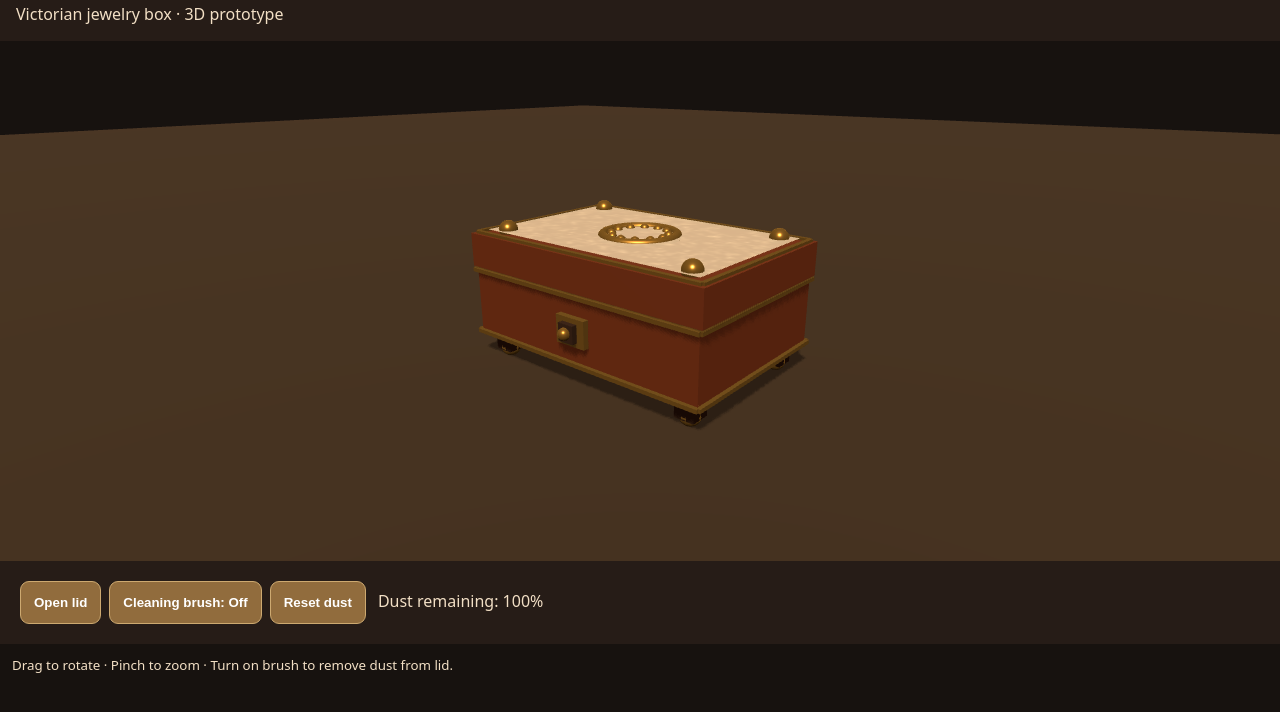
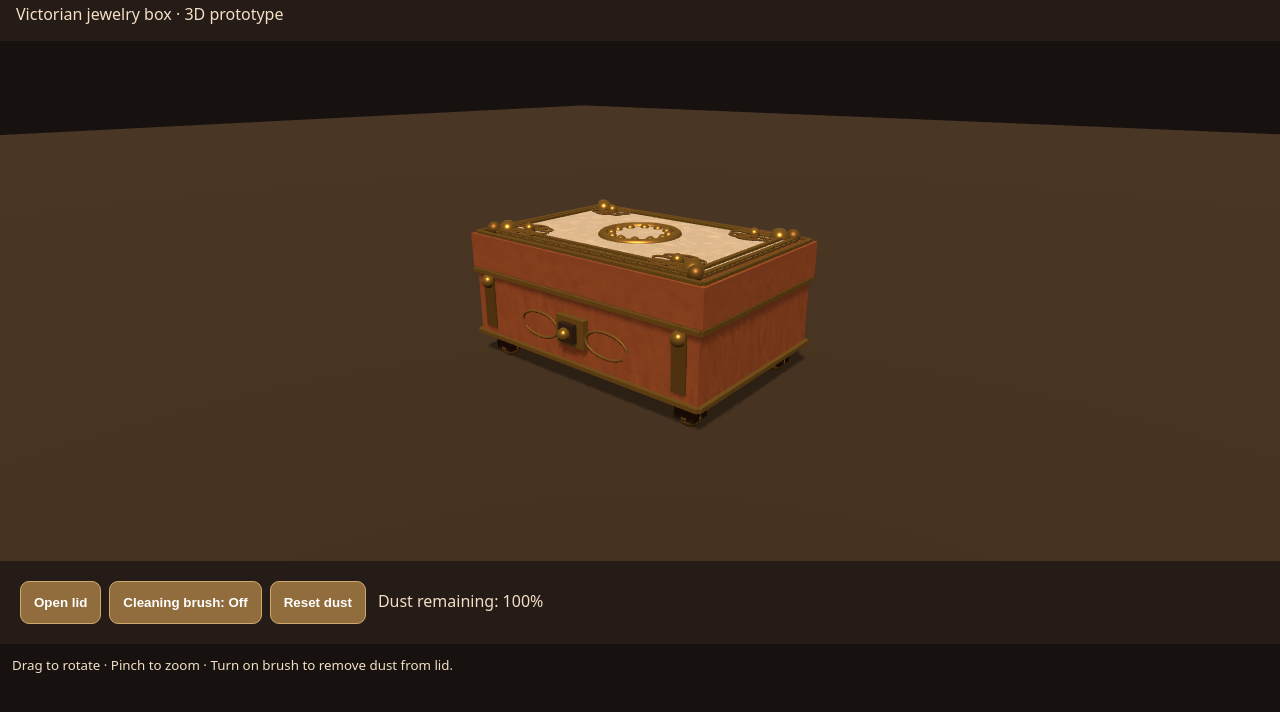
Before and after one commit to shelobe/The-Things-We-Keep, a plain HTML site: page index.html in a window 1280 px wide. Shown: the part 60-772 px from the top of the page. Drawn offline with nearby package versions, Linux system fonts and the light colour scheme; animation ran at ten frames a second.

Commit message:
Enhance Victorian box with mahogany grain, brass scrollwork, molding and velvet compartments

```diff
--- a/index.html
+++ b/index.html
@@ -6,6 +6,19 @@ const renderer=new THREE.WebGLRenderer({antialias:true});renderer.setPixelRatio(
 const controls=new OrbitControls(camera,renderer.domElement);controls.target.set(0,.8,0);controls.enableDamping=true;controls.minDistance=3;controls.maxDistance=12;
 scene.add(new THREE.HemisphereLight(0xffe9cf,0x33201c,2.4));const light=new THREE.DirectionalLight(0xffd8a4,3);light.position.set(3,7,5);light.castShadow=true;scene.add(light);
 const wood=new THREE.MeshStandardMaterial({color:0x63301c,roughness:.38}),gold=new THREE.MeshStandardMaterial({color:0xc39a4b,metalness:.8,roughness:.24}),dark=new THREE.MeshStandardMaterial({color:0x281711}),velvet=new THREE.MeshStandardMaterial({color:0x591f34,roughness:1});
+
+// Procedural mahogany grain: no external image assets required.
+const grainCanvas=document.createElement('canvas');grainCanvas.width=512;grainCanvas.height=512;
+const gc=grainCanvas.getContext('2d');gc.fillStyle='#85482c';gc.fillRect(0,0,512,512);
+for(let i=0;i<950;i++){const x=Math.random()*512,y=Math.random()*512;gc.strokeStyle=i%5===0?'rgba(29,10,7,.16)':'rgba(232,153,91,.09)';gc.lineWidth=Math.random()*2+.25;gc.beginPath();gc.moveTo(x,y);gc.bezierCurveTo(x+Math.random()*8,y+20,x-Math.random()*8,y+65,x+Math.random()*10,y+110);gc.stroke()}
+const grainTexture=new THREE.CanvasTexture(grainCanvas);grainTexture.wrapS=grainTexture.wrapT=THREE.RepeatWrapping;grainTexture.colorSpace=THREE.SRGBColorSpace;
+wood.map=grainTexture;wood.color.set(0xffffff);wood.roughness=.43;
+const agedBrass=new THREE.MeshStandardMaterial({color:0x9b753b,metalness:.76,roughness:.38});
+const inlay=new THREE.MeshStandardMaterial({color:0x28120d,roughness:.42});
+function curve(parent,points,r,material){const path=new THREE.CatmullRomCurve3(points.map(p=>new THREE.Vector3(...p)));const m=new THREE.Mesh(new THREE.TubeGeometry(path,Math.max(16,points.length*7),r,7,false),material);parent.add(m);return m}
+function rosette(parent,cx,cy,cz,scale,vertical=false){const g=new THREE.Group();g.position.set(cx,cy,cz);if(vertical)g.rotation.x=Math.PI/2;parent.add(g);
+for(let i=0;i<8;i++){const a=i*Math.PI/4;const pts=[];for(let j=0;j<=14;j++){const t=j/14*Math.PI*2;pts.push([Math.cos(a)*scale*.24+Math.cos(t)*scale*.19,0,Math.sin(a)*scale*.24+Math.sin(t)*scale*.10])}curve(g,pts,.012,agedBrass)}
+ball(g,scale*.1,0,.015,0,gold);return g}
 function block(parent,w,h,d,x,y,z,mat){const m=new THREE.Mesh(new THREE.BoxGeometry(w,h,d),mat);m.position.set(x,y,z);m.castShadow=true;m.receiveShadow=true;parent.add(m);return m}
 function ball(parent,r,x,y,z,mat){const m=new THREE.Mesh(new THREE.SphereGeometry(r,14,10),mat);m.position.set(x,y,z);parent.add(m)}
 function rim(parent,w,d,y){for(const z of [-d/2,d/2])block(parent,w,.05,.055,0,y,z,gold);for(const x of [-w/2,w/2])block(parent,.055,.05,d,x,y,0,gold)}
@@ -14,6 +27,21 @@ const base=new THREE.Group();scene.add(base);block(base,3.4,.85,2.3,0,.75,0,wood
 for(const x of [-1.45,1.45])for(const z of [-.91,.91]){block(base,.25,.25,.25,x,.2,z,dark);ball(base,.13,x,.1,z,gold)}
 block(base,.43,.34,.08,0,.76,1.19,gold);block(base,.22,.22,.1,0,.76,1.25,dark);ball(base,.075,0,.76,1.32,gold);
 const hinge=new THREE.Group();hinge.position.set(0,1.2,-1.15);base.add(hinge);block(hinge,3.5,.42,2.35,0,.21,1.15,wood);const lidTrim=new THREE.Group();lidTrim.position.z=1.15;hinge.add(lidTrim);rim(lidTrim,3.38,2.23,.43);
+
+// Layered edge molding and decorative lid panel, all parented to the lid pivot.
+const molding=new THREE.Group();molding.position.z=1.15;hinge.add(molding);
+rim(molding,3.14,1.99,.457);rim(molding,2.91,1.77,.465);
+for(const x of [-1.52,1.52])for(const z of [-.99,.99]){ball(molding,.085,x,.48,z,agedBrass)}
+rosette(hinge,-1.13,.48,.39,.72);rosette(hinge,1.13,.48,.39,.72);
+rosette(hinge,-1.13,.48,1.91,.72);rosette(hinge,1.13,.48,1.91,.72);
+for(const x of [-1.49,1.49])for(const z of [.28,2.02]){block(hinge,.16,.015,.24,x,.44,z,agedBrass)}
+// Carved-looking floral scrollwork in brass on the front face.
+for(const sign of [-1,1]){const pts=[];for(let i=0;i<=26;i++){const t=i/26*Math.PI*1.8;pts.push([sign*(.52+.3*Math.cos(t)),.72+.15*Math.sin(t),1.202])}curve(base,pts,.017,agedBrass)}
+for(const x of [-1.47,1.47]){block(base,.18,.64,.025,x,.77,1.164,agedBrass);ball(base,.085,x,1.05,1.18,gold)}
+// Velvet-lined trays and compartments, visible when the lid opens.
+for(const x of [-.76,.76]){block(base,1.39,.075,1.65,x,1.25,0,velvet)}
+block(base,.045,.15,1.77,0,1.3,0,agedBrass);
+for(const x of [-1.48,1.48]){const h=new THREE.Mesh(new THREE.CylinderGeometry(.075,.075,.3,16),agedBrass);h.rotation.z=Math.PI/2;h.position.set(x,1.2,-1.16);base.add(h)}
 const ring=new THREE.Mesh(new THREE.TorusGeometry(.45,.06,12,60),gold);ring.rotation.x=-Math.PI/2;ring.position.set(0,.446,1.15);hinge.add(ring);for(let i=0;i<12;i++){const a=i*Math.PI/6;ball(hinge,.06,Math.cos(a)*.35,.45,1.15+Math.sin(a)*.35,gold)}
 for(const x of [-1.4,1.4])for(const z of [.27,2.02])ball(hinge,.12,x,.46,z,gold);
 const canvas=document.createElement('canvas');canvas.width=512;canvas.height=384;const ctx=canvas.getContext('2d',{willReadFrequently:true}),texture=new THREE.CanvasTexture(canvas);const dust=new THREE.Mesh(new THREE.PlaneGeometry(3.2,2.05),new THREE.MeshStandardMaterial({map:texture,transparent:true,depthWrite:false,side:THREE.DoubleSide}));dust.rotation.x=-Math.PI/2;dust.position.set(0,.462,1.15);hinge.add(dust);
```
